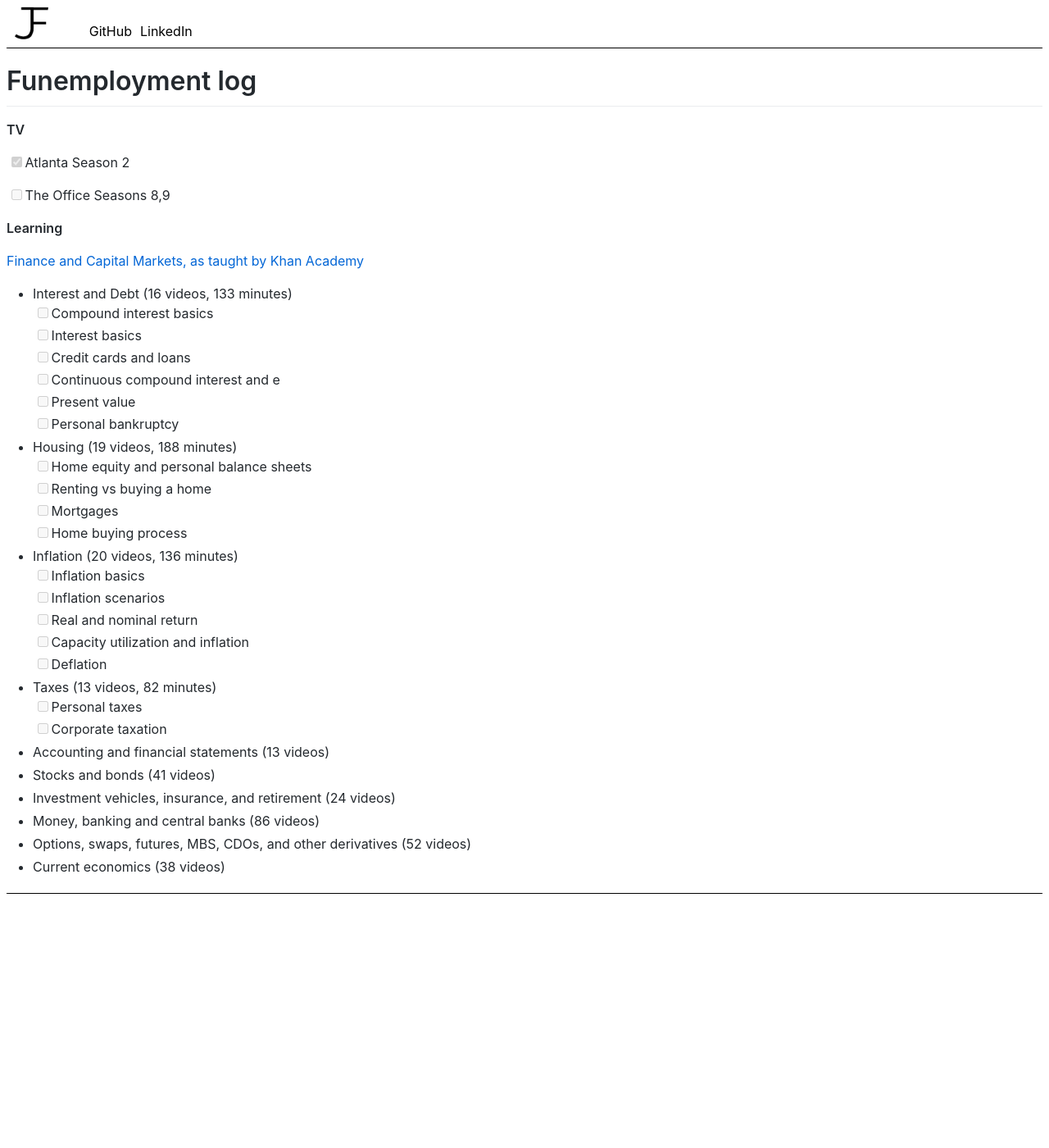
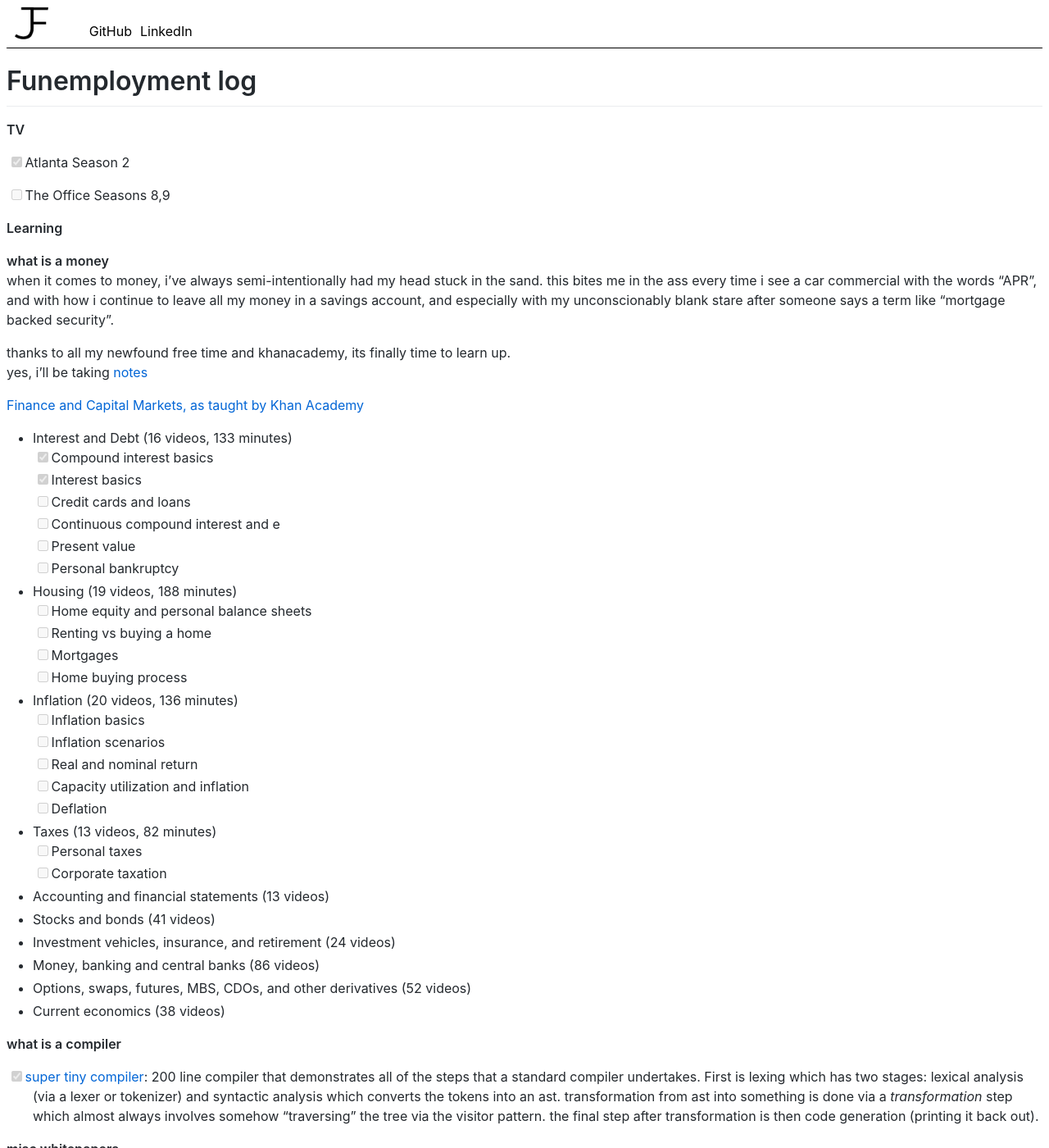
Before and after one commit to samouri/samouri.github.io, a Jekyll site: the page built from log.md, in a window 1280 px wide and 1400 px high. Shown: the whole window at 82% size. Built offline with Jekyll 4.4.1, drawn with Linux system fonts in a browser that asks for light colours.

Commit message:
finance progress

```diff
--- a/_layouts/page.html
+++ b/_layouts/page.html
@@ -3,6 +3,8 @@
 <head>
   <title>samouri</title>
   <link rel="shortcut icon" type="image/png" href="/favicon.png">
+  <!-- math support -->
+  <script src="https://cdnjs.cloudflare.com/ajax/libs/mathjax/2.7.0/MathJax.js?config=TeX-AMS-MML_HTMLorMML" type="text/javascript"></script>
 </head>
 
 <style>
--- a/log.md
+++ b/log.md
@@ -16,11 +16,18 @@ permalink: /log/
 
 **Learning**
 
+**what is a money**<br>
+when it comes to money, i've always semi-intentionally had my head stuck in the sand.
+this bites me in the ass every time i see a car commercial with the words "APR", and with how i continue to leave all my money in a savings account, and especially with my unconscionably blank stare after someone says a term like "mortgage backed security".
+
+thanks to all my newfound free time and khanacademy, its finally time to learn up. <br>
+yes, i'll be taking [notes](/finance-notes)
+
 [Finance and Capital Markets, as taught by Khan Academy](https://www.khanacademy.org/economics-finance-domain/core-finance)
 
 - Interest and Debt (16 videos, 133 minutes)
-  - [ ] Compound interest basics
-  - [ ] Interest basics
+  - [x] Compound interest basics
+  - [x] Interest basics
   - [ ] Credit cards and loans
   - [ ] Continuous compound interest and e
   - [ ] Present value
@@ -45,3 +52,12 @@ permalink: /log/
 - Money, banking and central banks (86 videos)
 - Options, swaps, futures, MBS, CDOs, and other derivatives (52 videos)
 - Current economics (38 videos)
+
+
+**what is a compiler**
+- [x] [super tiny compiler](https://github.com/jamiebuilds/the-super-tiny-compiler): 200 line compiler that demonstrates all of the steps that a standard compiler undertakes. First is lexing which has two stages: lexical analysis (via a lexer or tokenizer) and syntactic analysis which converts the tokens into an ast. transformation from ast into something is done via a _transformation_ step which almost always involves somehow "traversing" the tree via the visitor pattern.  the final step after transformation is then code generation (printing it back out).
+
+**misc whitepapers**
+
+- dat
+- ipfs
```
Also changed, not shown: finance-notes.md (added, +25 -0 lines), index.md (line endings or trailing spaces).
